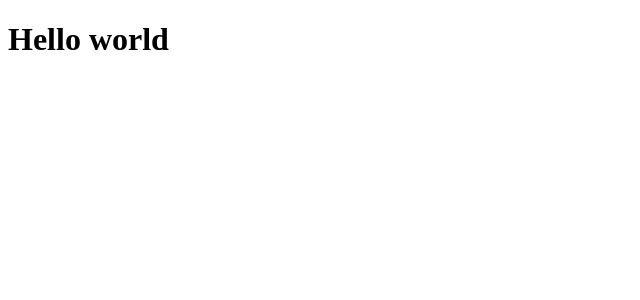
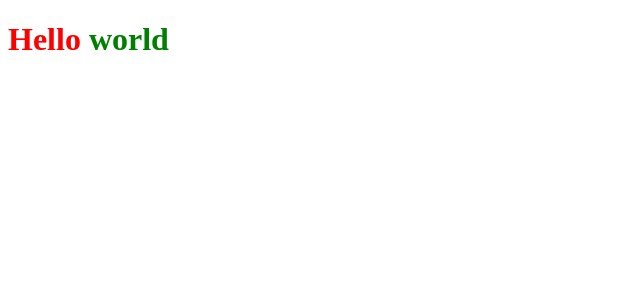
Before and after one commit to Whermerson19/ignews, a Next.js app: page / in a window 1280 px wide. Shown: the top 300 px of the page, without its empty margins (0-640 px from the left). Built offline with nearby package versions, Linux system fonts and the light colour scheme.

Commit message:
add typescript, sass and extern fonts

```diff
--- a/src/pages/_app.js
+++ /dev/null
@@ -1,5 +0,0 @@
-function MyApp({ Component, pageProps }) {
-  return <Component {...pageProps} />;
-}
-
-export default MyApp;
--- /dev/null
+++ b/src/pages/_app.tsx
@@ -0,0 +1,7 @@
+import { AppProps } from "next/app";
+
+function MyApp({ Component, pageProps }: AppProps) {
+  return <Component {...pageProps} />;
+}
+
+export default MyApp;
--- /dev/null
+++ b/src/pages/_document.tsx
@@ -0,0 +1,22 @@
+import Document, { Html, Head, Main, NextScript } from "next/document";
+
+export default class MyDocument extends Document {
+  render() {
+    return (
+      <Html>
+        <Head>
+          <link rel="preconnect" href="https://fonts.gstatic.com" />
+          <link
+            href="https://fonts.googleapis.com/css2?family=Roboto:wght@400;700;900&display=swap"
+            rel="stylesheet"
+          />
+          <title>ig.news</title>
+        </Head>
+        <body>
+          <Main />
+          <NextScript />
+        </body>
+      </Html>
+    );
+  }
+}
--- a/src/pages/index.js
+++ /dev/null
@@ -1,5 +0,0 @@
-import Head from "next/head";
-
-export default function Home() {
-  return <h1>Hello world</h1>;
-}
--- /dev/null
+++ b/src/pages/index.tsx
@@ -0,0 +1,11 @@
+import Head from "next/head";
+
+import styles from "../styles/home.module.scss";
+
+export default function Home() {
+  return (
+    <h1 className={styles.title}>
+      Hello <span>world</span>
+    </h1>
+  );
+}
--- /dev/null
+++ b/src/styles/home.module.scss
@@ -0,0 +1,7 @@
+.title {
+  color: red;
+
+  span {
+    color: green;
+  }
+}
```
Also changed, not shown: package.json (+7 -1 lines), tsconfig.json (added, +29 -0 lines), next-env.d.ts (added), 1 other file (tests, documents, lock files or other folders).
